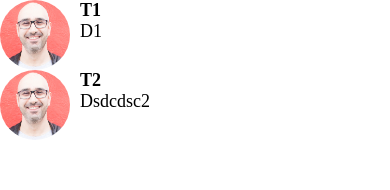
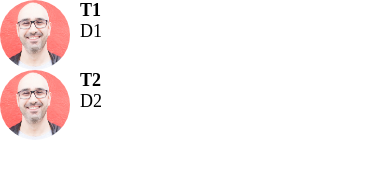
Before and after one commit to germanmb23/ReactNative_DoneWithIt, a React Native app: screen / in a window 390 px wide. Shown: the top 190 px of the page. Built offline with nearby package versions, Linux system fonts and the light colour scheme.

Commit message:
Extracting the Screen Component

```diff
--- /dev/null
+++ b/app/components/Screen.js
@@ -0,0 +1,16 @@
+import React from 'react';
+import { SafeAreaView, StyleSheet } from 'react-native';
+import Constants from 'expo-constants';
+
+function Screen({ children }) {
+  return (
+    <SafeAreaView style={styles.screen}>{children}</SafeAreaView>
+  );
+}
+
+const styles = StyleSheet.create({
+  screen: {
+    paddingTop: Constants.statusBarHeight,
+  },
+});
+export default Screen;
--- a/app/screens/MessagesScreen.js
+++ b/app/screens/MessagesScreen.js
@@ -1,13 +1,9 @@
 import React from 'react';
-import {
-  FlatList,
-  SafeAreaView,
-  View,
-  StyleSheet,
-} from 'react-native';
+import { FlatList, StyleSheet } from 'react-native';
+//import Constants from 'expo-constants';
 
-import AppText from '../components/AppText';
 import ListItem from '../components/ListItem';
+import Screen from '../components/Screen';
 
 const messages = [
   {
@@ -19,14 +15,14 @@ const messages = [
   {
     id: 2,
     title: 'T2',
-    description: 'Dsdcdsc2',
+    description: 'D2',
     image: require('../../assets/mosh.jpg'),
   },
 ];
 
 function MessagesScreen(props) {
   return (
-    <SafeAreaView style={styles.screen}>
+    <Screen>
       <FlatList
         data={messages}
         keyExtractor={(message) => message.id.toString()}
@@ -38,14 +34,15 @@ function MessagesScreen(props) {
           />
         )}
       />
-    </SafeAreaView>
+    </Screen>
   );
 }
 
 const styles = StyleSheet.create({
-  screen: {
-    paddingTop: 0,
-  },
+  //screen: {
+  //paddingTop: Constants.statusBarHeight,
+  //paddingTop: Platform.OS === 'android' ? StatusBar.currentHeight : 0,
+  //},
 });
 
 export default MessagesScreen;
--- a/package.json
+++ b/package.json
@@ -9,6 +9,7 @@
   },
   "dependencies": {
     "expo": "~40.0.0",
+    "expo-constants": "^9.3.5",
     "expo-status-bar": "~1.0.3",
     "react": "16.13.1",
     "react-dom": "16.13.1",
```
Also changed, not shown: 1 other file (tests, documents, lock files or other folders).
